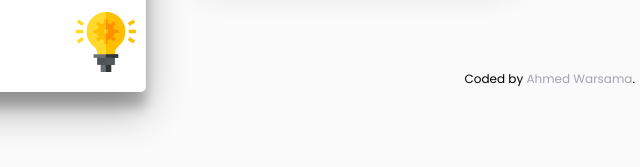
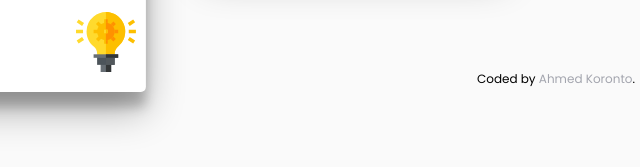
Before and after one commit to awar7118/Four-Card-Project, a plain HTML site: page INDEX.HTML in a window 1280 px wide. Shown: the part 525-692 px from the top of the page, 640-1280 px from the left. Drawn offline with Linux system fonts and the light colour scheme.

Commit message:
Adding Koronto to the footer.During a session with Ahmed - 15:09 on Satuday 16th May

```diff
--- a/INDEX.HTML
+++ b/INDEX.HTML
@@ -76,7 +76,7 @@
         Challenge by <a href="https://www.frontendmentor.io?ref=challenge" target="_blank">Frontend Mentor</a>.
     </p>
     <p class="footer2">
-        Coded by <a href="#">Ahmed Warsama</a>.
+        Coded by <a href="#">Ahmed Koronto</a>.
     </p>
 </footer>
 
```
